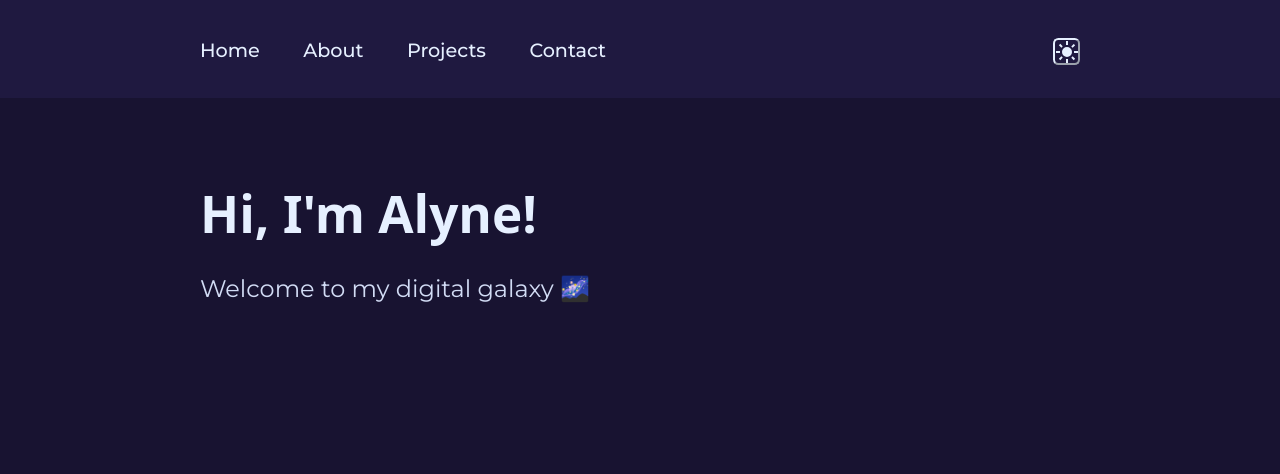
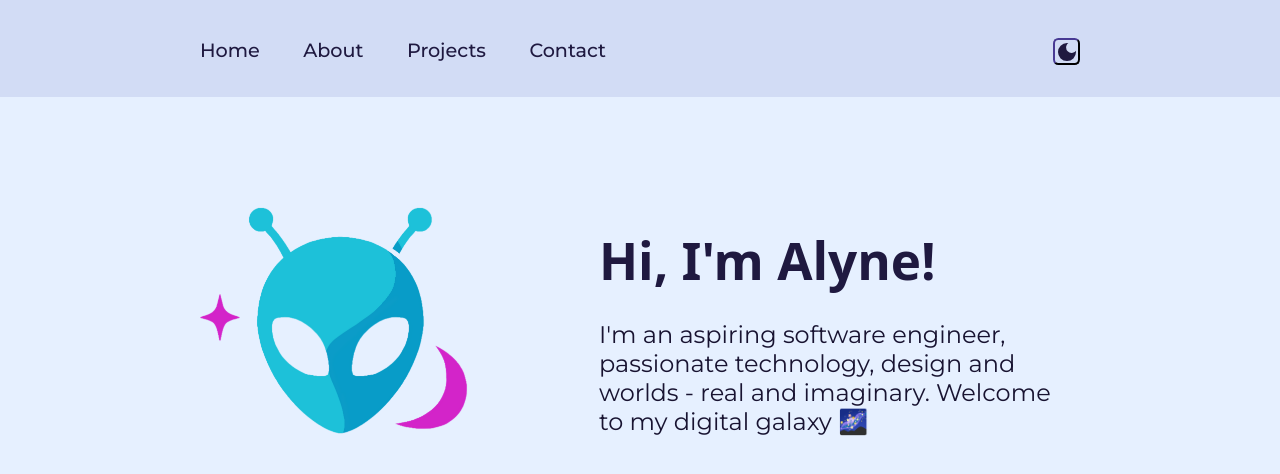
Before and after one commit to Alyen28/Portfolio-Website, a plain HTML site: page index.html in a window 1280 px wide. Drawn offline with Linux system fonts and the light colour scheme; a web font is replaced by a local one.

Commit message:
Improve navbar and header

```diff
--- a/index.html
+++ b/index.html
@@ -12,7 +12,7 @@
     />
     <title>Portfolio Website</title>
   </head>
-  <body class="">
+  <body class="lightmode">
     <nav>
       <div class="nav-bar">
         <div class="nav-links">
@@ -55,11 +55,14 @@
     <main>
       <header>
         <div class="hero-section">
+          <div class="hero-image"><img src="assets/logo.png" /></div>
           <div class="hero-text">
             <h1 class="hero-title">Hi, I'm Alyne!</h1>
-            <p class="hero-subtitle">Welcome to my digital galaxy 🌌</p>
+            <p class="hero-subtitle">
+              I'm an aspiring software engineer, passionate technology, design
+              and worlds - real and imaginary. Welcome to my digital galaxy 🌌
+            </p>
           </div>
-          <div class="hero-image"><img /></div>
         </div>
       </header>
     </main>
--- a/style.css
+++ b/style.css
@@ -4,7 +4,7 @@
   --text-color: #e6f0ff;
   --text-variant: #d2dcf5;
   --accent-color: #1fc2d8;
-  --accent-variant: #d041b3;
+  --accent-variant: #d525c9;
 }
 
 .lightmode {
@@ -12,7 +12,7 @@
   --base-variant: #e6f0ff;
   --text-color: #1f1940;
   --text-variant: #181331;
-  --accent-color: #d041b3;
+  --accent-color: #d525c9;
   --accent-variant: #1fc2d8;
 }
 
@@ -26,8 +26,16 @@
   background-color: var(--base-color);
 }
 
+#theme-switch:hover {
+  border-color: var(--accent-color);
+}
+
 #theme-switch svg {
   fill: var(--text-color);
+}
+
+#theme-switch svg:hover {
+  fill: var(--accent-color);
 }
 
 #theme-switch svg:last-child {
@@ -41,6 +49,10 @@
 .lightmode #theme-switch svg:last-child {
   display: block;
   fill: var(--text-color);
+}
+
+.lightmode #theme-switch svg:last-child:hover {
+  fill: var(--accent-color);
 }
 
 /* STYLE SECTIONINGS */
@@ -58,8 +70,40 @@ main {
 }
 
 .hero-section {
-  margin-top: 5em;
+  margin-top: 6em;
+  display: flex;
+  align-items: center;
+  gap: 8em;
 }
+
+/* STYLE TEXT */
+.hero-title {
+  font-family: "Baumans", system-ui;
+  color: var(--text-color);
+  font-size: 3.2em;
+  margin-bottom: 0.5em;
+}
+
+.hero-subtitle {
+  font-family: "Montserrat", sans-serif;
+  color: var(--text-variant);
+  font-size: 1.5em;
+}
+
+/* STYLE IMAGES */
+.hero-image {
+  max-width: 320px;
+  min-width: 180px;
+  width: 100%;
+  aspect-ratio: 1/1;
+}
+
+.hero-image img {
+  width: 100%;
+  height: auto;
+}
+
+/* STYLE BUTTONS */
 
 /* STYLE NAV BAR */
 .nav-bar {
@@ -89,22 +133,4 @@ main {
   color: var(--accent-color);
 }
 
-/* STYLE TEXT */
-.hero-title {
-  font-family: "Baumans", system-ui;
-  color: var(--text-color);
-  font-size: 3.2em;
-  margin-bottom: 0.5em;
-}
-
-.hero-subtitle {
-  font-family: "Montserrat", sans-serif;
-  color: var(--text-variant);
-  font-size: 1.5em;
-}
-
-/* STYLE BUTTONS */
-
-/* STYLE IMAGES */
-
 /* STYLE FOOTER */
```
Also changed, not shown: assets/dark_mode_24dp_1F1F1F_FILL1_wght400_GRAD0_opsz24.svg (renamed from dark_mode_24dp_1F1F1F_FILL1_wght400_GRAD0_opsz24.svg), assets/light_mode_24dp_1F1F1F_FILL1_wght400_GRAD0_opsz24.svg (renamed from light_mode_24dp_1F1F1F_FILL1_wght400_GRAD0_opsz24.svg), assets/logo.png (added), 1 other file.
